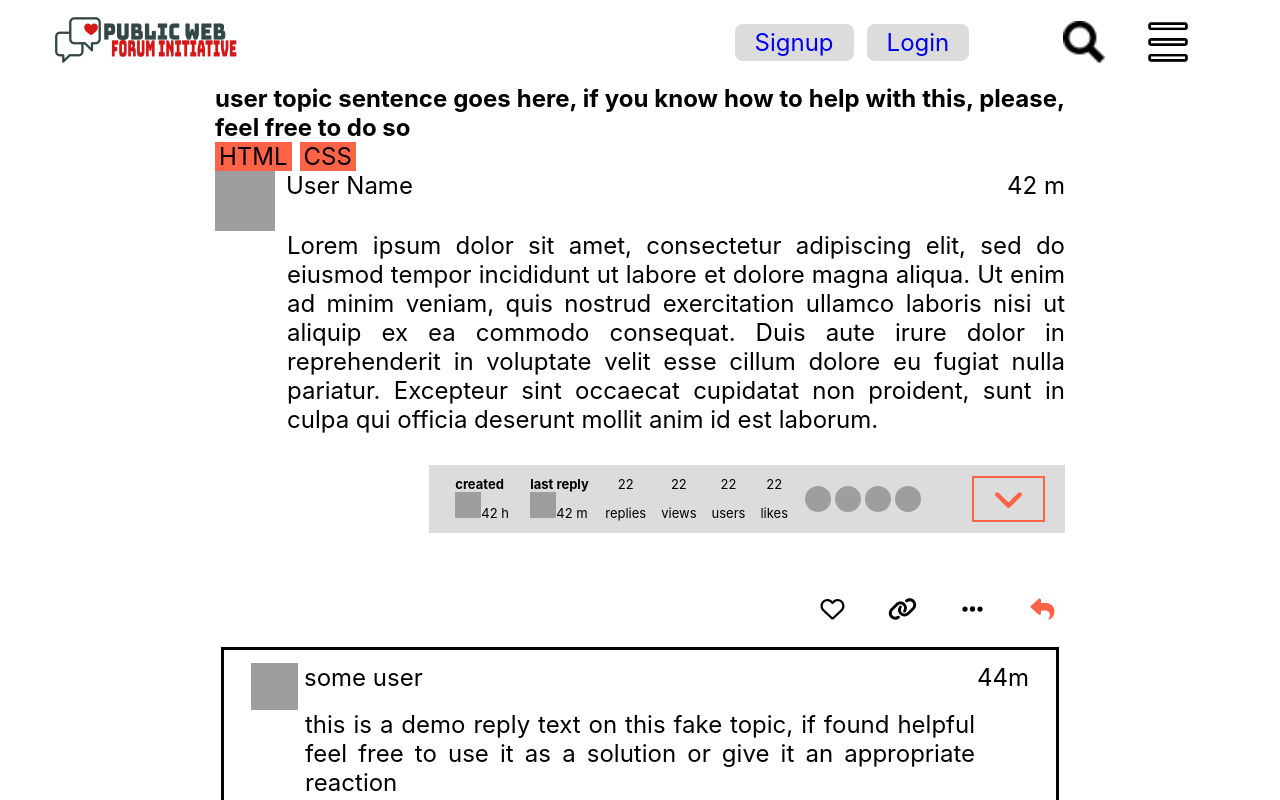
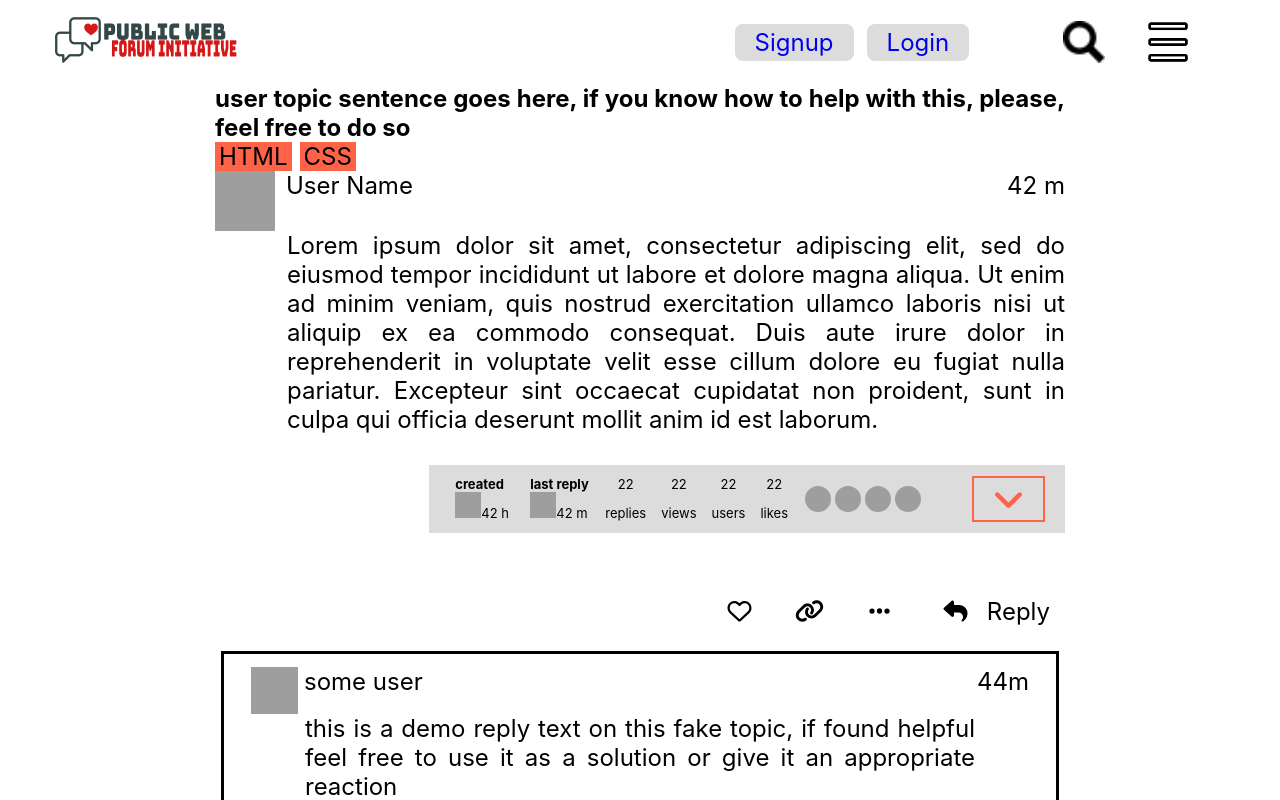
Before and after one commit to bappyasif/public-forum-an-attempt, a React (Create React App) app: page /public-forum-an-attempt/topic/1 in a window 1280 px wide. Shown: the top 800 px of the page. Built offline with nearby package versions, Linux system fonts and the light colour scheme; grey boxes are pictures that could not be loaded.

Commit message:
fixed reply icon visual

```diff
--- a/src/components/user-actions/index.js
+++ b/src/components/user-actions/index.js
@@ -58,7 +58,10 @@ function UserActions({ showReactions, handleMouseIn, handleMouseOut, fromReplies
                 <FontAwesomeIcon icon={faLink} />
                 {optionsVisible ? <ShowOptions handleOptionsHidden={handleOptionsHidden} /> : <FontAwesomeIcon icon={faEllipsis} onClick={handleOptionsVisible} style={{ position: "relative" }} />}
 
-                <FontAwesomeIcon icon={faReply} />
+                <div>
+                    <FontAwesomeIcon icon={faReply} id='reply-icon' />
+                    <span>Reply</span>
+                </div>
             </div>
         </div>
     )
--- a/src/components/user-actions/styles.css
+++ b/src/components/user-actions/styles.css
@@ -11,29 +11,45 @@
     column-gap: 29px;
     position: relative;
     margin-top: 36px;
+    align-items: center;
+}
+
+.user-actions > div svg,
+.user-actions > div > div  {
+    outline: solid 1px var(--background-clr);
+    padding: 6px;
+    border-radius: 6px;
 }
 
 .user-actions > div svg {
-    outline: solid 1px var(--background-clr);
-    padding: 6px;
-    border-radius: 6px;
     width: 29px;
 }
 
-.user-actions > div svg:hover {
+.user-actions > div > svg:hover,
+.user-actions > div > div:hover {
     outline: solid 1px var(--primary-clr);
 }
 
-.user-actions > div svg:last-child {
+.user-actions > div > div {
+    display: flex;
+    align-items: center;
+    gap: 11px;
+    padding: 2px 13px 2px 6px;
+}
+
+/* .user-actions > div svg:last-child, */
+.user-actions > div > #reply-icon {
     color: var(--primary-clr);
     position: relative;
 }
 
-.user-actions > div svg:last-child::after {
+/* .user-actions > div > svg:last-child::after, */
+/* .user-actions > div > #reply-icon::after {
     content: "Reply";
     width: fit-content;
-    /* background-color: aqua; */
-}
+    position: absolute;
+    right: 0px;
+} */
 
 .user-actions #topic-user-reply-reaction {
     position: absolute;
```
